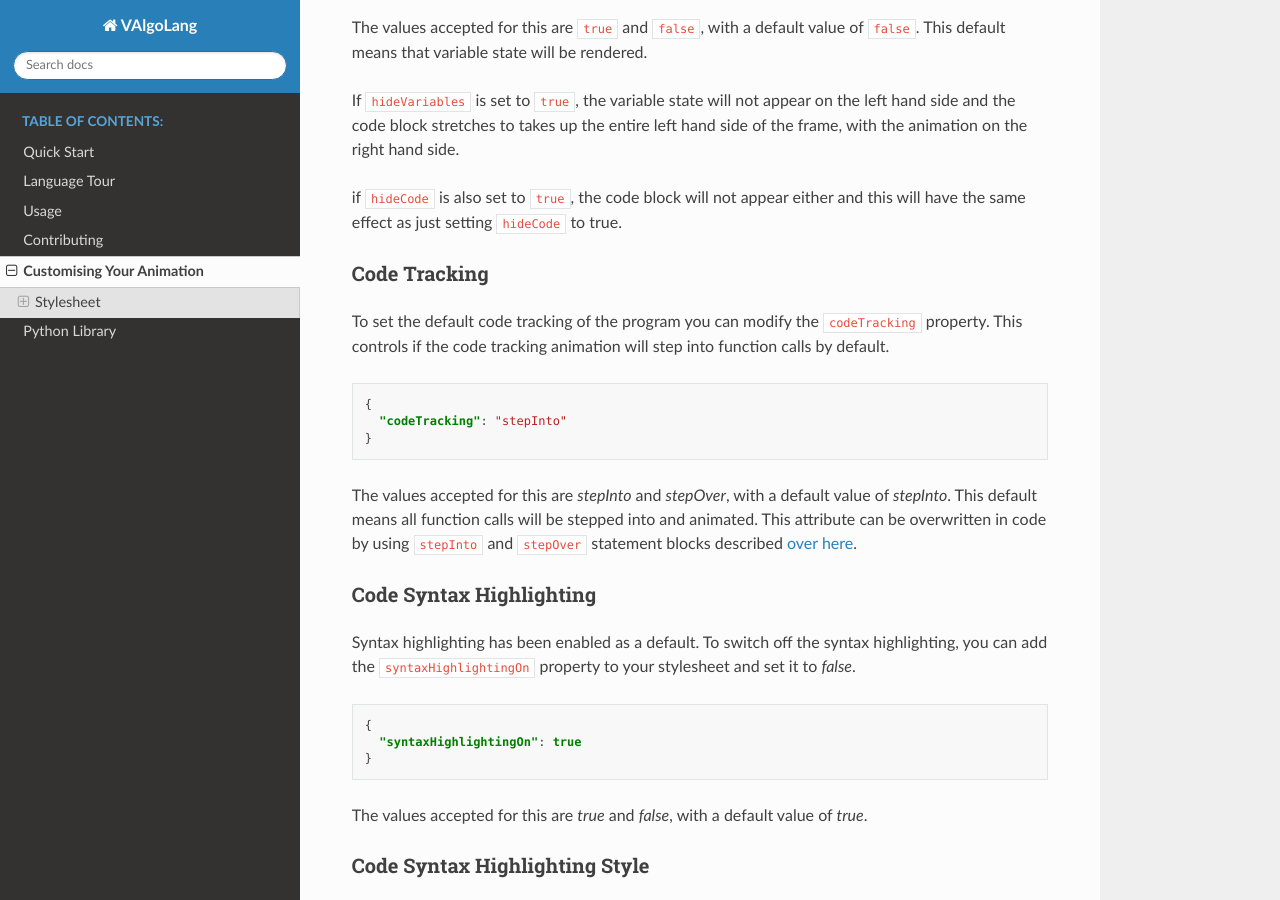
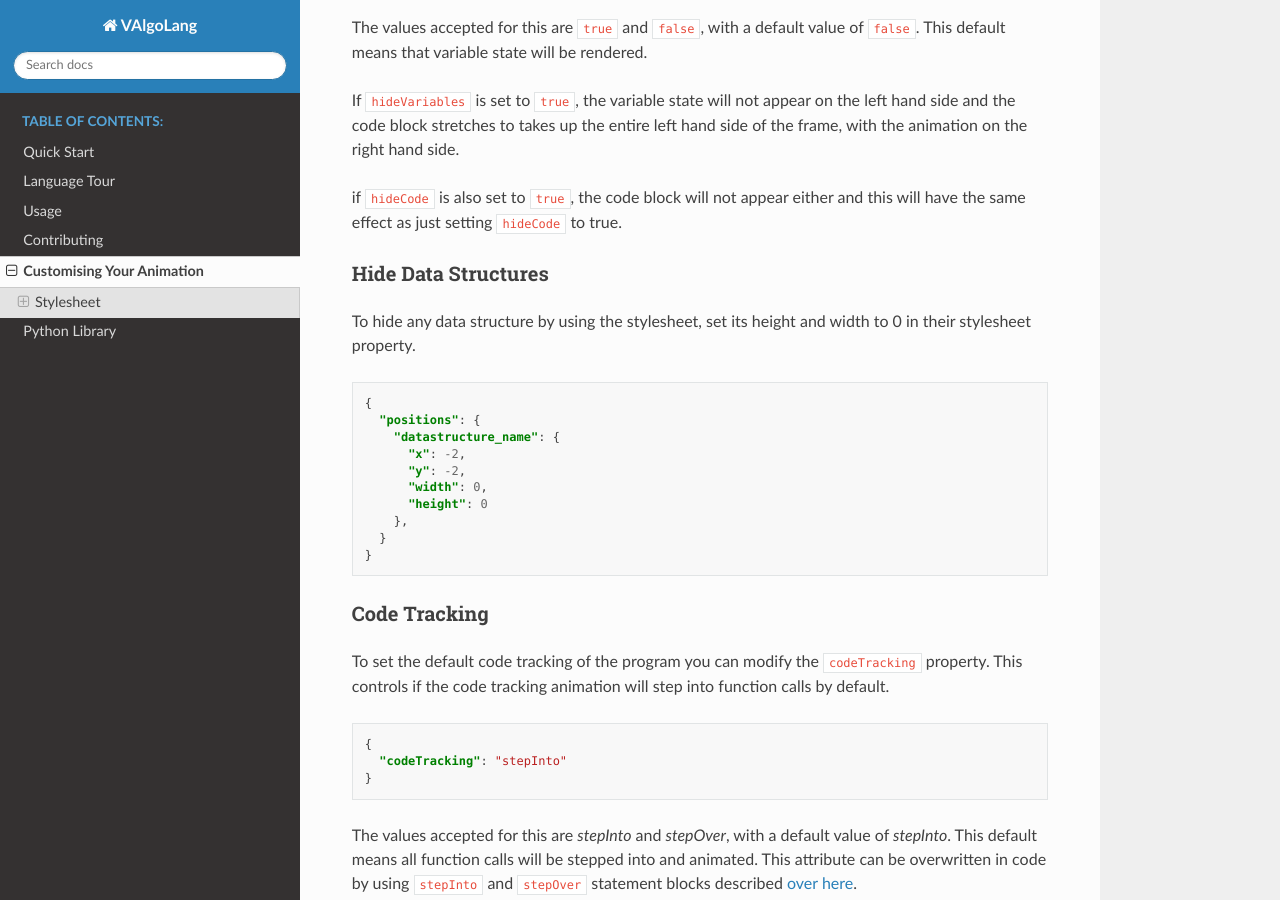
Before and after one commit to VAlgoLang/valgolang.github.io, a Sphinx documentation site: the page built from source/customisation.rst, in a window 1280 px wide and 900 px high, scrolled down 1633 px. Built offline with Sphinx 7.4.7 and the Read the Docs theme 2.0.0, drawn with Linux system fonts in a browser that asks for light colours.

Commit message:
Added section to hide datastructures

```diff
--- a/source/customisation.rst
+++ b/source/customisation.rst
@@ -74,6 +74,23 @@ If ``hideVariables`` is set to ``true``, the variable state will not appear on t
 
 if ``hideCode`` is also set to ``true``, the code block will not appear either and this will have the same effect as just setting ``hideCode`` to true.
 
+Hide Data Structures
+^^^^^^^^^^^^^^
+
+To hide any data structure by using the stylesheet, set its height and width to 0 in their stylesheet property.
+
+.. code:: json
+
+    {
+      "positions": {
+        "datastructure_name": {
+          "x": -2,
+          "y": -2,
+          "width": 0,
+          "height": 0
+        },
+      }
+    }
 
 Code Tracking
 ^^^^^^^^^^^^^^
```
